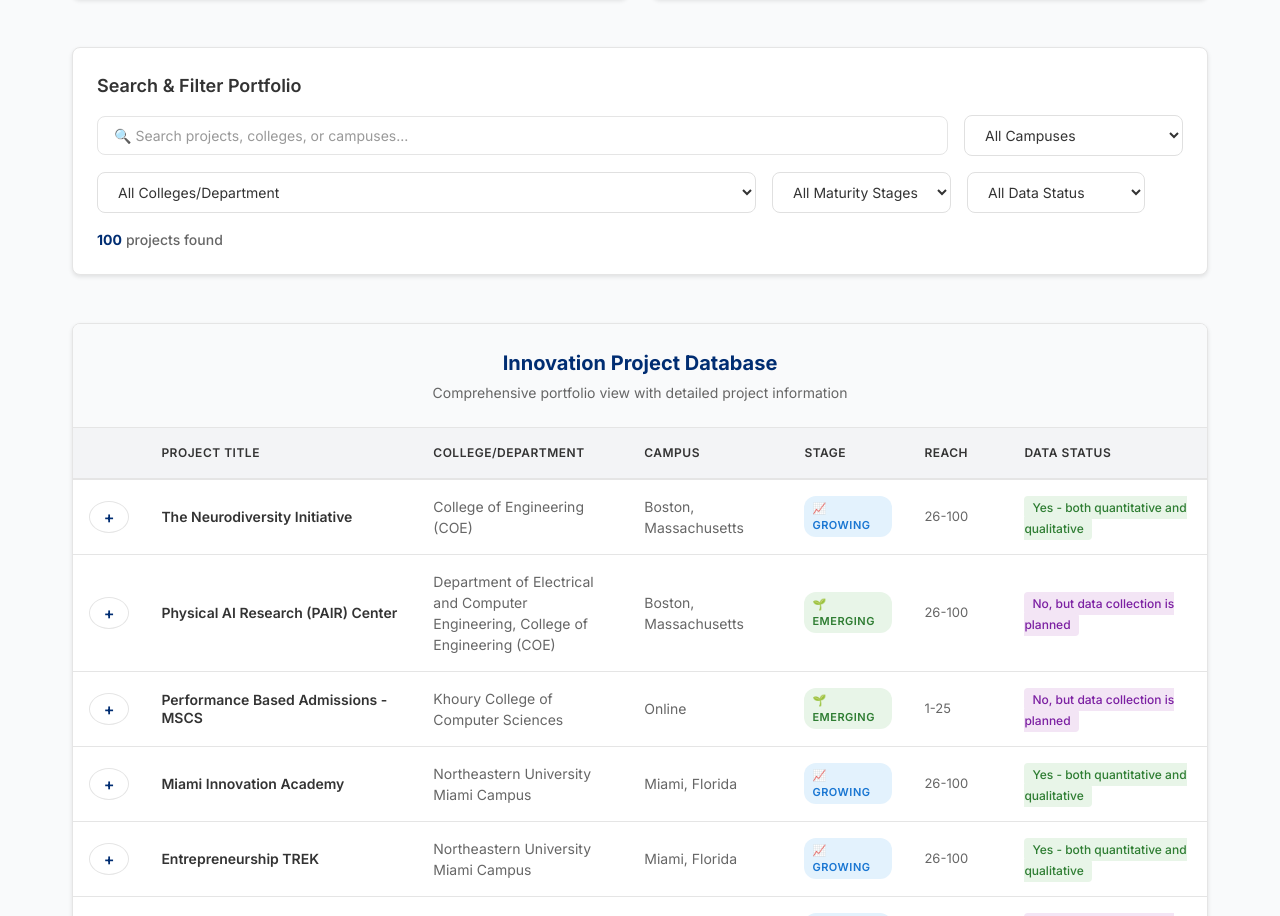
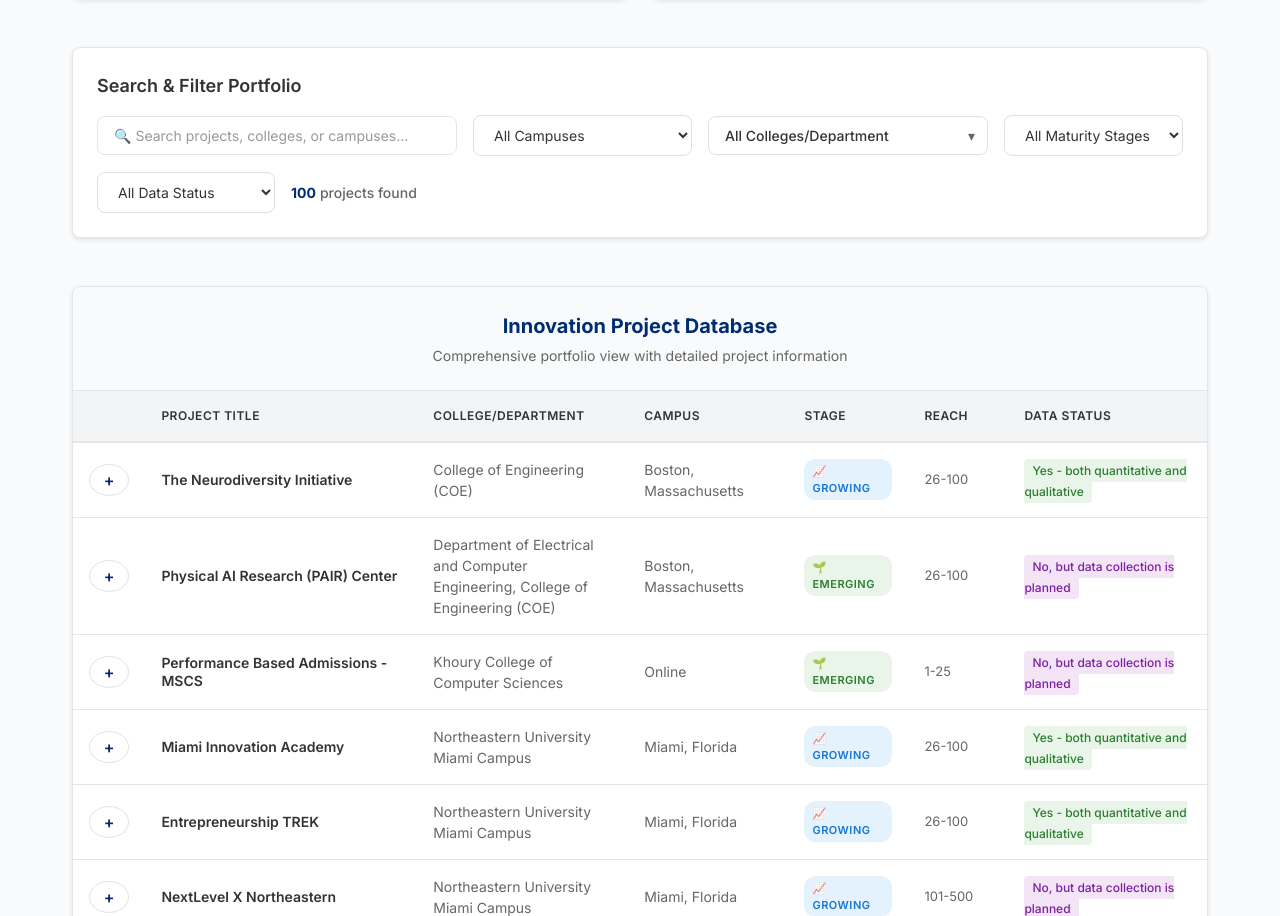
Before and after one commit to markynsai91/Northeastern_Innovation_dashboard, a React (Vite) app: page / in a window 1280 px wide. Shown: the part 2184-3100 px from the top of the page. Built offline with nearby package versions, Linux system fonts and the light colour scheme.

Commit message:
Grouped Filters College/Department

```diff
--- a/src/components/Controls.jsx
+++ b/src/components/Controls.jsx
@@ -1,4 +1,4 @@
-import React, { useState, useEffect, useMemo } from 'react';
+import React, { useState, useEffect, useMemo, useRef } from 'react';
 import { normalizeCollege } from '../utils/collegeGrouping';
 
 const Controls = ({
@@ -9,6 +9,8 @@
   resultCount
 }) => {
   const [searchValue, setSearchValue] = useState('');
+  const [isCollegeDropdownOpen, setIsCollegeDropdownOpen] = useState(false);
+  const collegeDropdownRef = useRef(null);
 
   const campusOptions = useMemo(
     () => [...new Set(data.projects.map(p => p.campus))].sort(),
@@ -23,6 +25,19 @@
   useEffect(() => {
     setSearchValue(activeFilters.search);
   }, [activeFilters.search]);
+
+  useEffect(() => {
+    const handleOutsideClick = (event) => {
+      if (collegeDropdownRef.current && !collegeDropdownRef.current.contains(event.target)) {
+        setIsCollegeDropdownOpen(false);
+      }
+    };
+
+    document.addEventListener('mousedown', handleOutsideClick);
+    return () => {
+      document.removeEventListener('mousedown', handleOutsideClick);
+    };
+  }, []);
 
   // Handle search input
   const handleSearchChange = (e) => {
@@ -88,16 +103,44 @@
         </select>
 
         {/* College Filter */}
-        <select
-          className="filter-select"
-          value={activeFilters.college}
-          onChange={(e) => handleFilterChange('college', e.target.value)}
-        >
-          <option value="all">All Colleges/Department</option>
-          {collegeOptions.map(college => (
-            <option key={college} value={college}>{college}</option>
-          ))}
-        </select>
+        <div className="college-dropdown" ref={collegeDropdownRef}>
+          <button
+            type="button"
+            className="filter-select college-dropdown-trigger"
+            onClick={() => setIsCollegeDropdownOpen((open) => !open)}
+            aria-haspopup="listbox"
+            aria-expanded={isCollegeDropdownOpen}
+          >
+            {activeFilters.college === 'all' ? 'All Colleges/Department' : activeFilters.college}
+          </button>
+          {isCollegeDropdownOpen && (
+            <div className="college-dropdown-menu" role="listbox" aria-label="College/Department Filter">
+              <button
+                type="button"
+                className={`college-dropdown-option ${activeFilters.college === 'all' ? 'selected' : ''}`}
+                onClick={() => {
+                  handleFilterChange('college', 'all');
+                  setIsCollegeDropdownOpen(false);
+                }}
+              >
+                All Colleges/Department
+              </button>
+              {collegeOptions.map((college) => (
+                <button
+                  key={college}
+                  type="button"
+                  className={`college-dropdown-option ${activeFilters.college === college ? 'selected' : ''}`}
+                  onClick={() => {
+                    handleFilterChange('college', college);
+                    setIsCollegeDropdownOpen(false);
+                  }}
+                >
+                  {college}
+                </button>
+              ))}
+            </div>
+          )}
+        </div>
 
         {/* Stage Filter */}
         <select
--- a/src/styles/Dashboard.css
+++ b/src/styles/Dashboard.css
@@ -717,6 +717,63 @@
   border-color: var(--neu-navy);
 }
 
+.college-dropdown {
+  position: relative;
+  min-width: 280px;
+}
+
+.college-dropdown-trigger {
+  width: 100%;
+  text-align: left;
+  padding-right: 34px;
+  position: relative;
+}
+
+.college-dropdown-trigger::after {
+  content: "▾";
+  position: absolute;
+  right: 12px;
+  top: 50%;
+  transform: translateY(-50%);
+  color: #666666;
+  pointer-events: none;
+}
+
+.college-dropdown-menu {
+  position: absolute;
+  top: calc(100% + 6px);
+  left: 0;
+  width: 100%;
+  max-height: 280px;
+  overflow-y: auto;
+  background: #ffffff;
+  border: 1px solid #e0e0e0;
+  border-radius: 8px;
+  box-shadow: 0 8px 24px rgba(0, 0, 0, 0.12);
+  z-index: 50;
+}
+
+.college-dropdown-option {
+  width: 100%;
+  border: none;
+  background: #ffffff;
+  text-align: left;
+  padding: 10px 14px;
+  font-size: 14px;
+  color: #333333;
+  cursor: pointer;
+}
+
+.college-dropdown-option:hover {
+  background: #f6f8fb;
+}
+
+.college-dropdown-option.selected {
+  background: #edf3ff;
+  color: var(--neu-navy);
+  font-weight: 600;
+}
+
 .results-count {
   display: flex;
   align-items: center;
--- a/src/utils/collegeGrouping.js
+++ b/src/utils/collegeGrouping.js
@@ -1,6 +1,6 @@
 const COLLEGE_GROUPS = [
   {
-    label: 'College of Arts Media and Design',
+    label: 'College of Arts, Media and Design (CAMD)',
     matches: (value) =>
       value.includes('college of arts media and design') ||
       value.includes('college of arts, media and design') ||
@@ -20,7 +20,7 @@
       value.includes(' cps')
   },
   {
-    label: 'College of Science',
+    label: 'College of Science (COS)',
     matches: (value) =>
       value.includes('college of science') ||
       /\bcos\b/.test(value)
@@ -32,7 +32,7 @@
       value.includes(' cssh')
   },
   {
-    label: 'DMSB',
+    label: "D'Amore-McKim School of Business (DMSB)",
     matches: (value) => value.includes('dmsb')
   },
   {
@@ -54,6 +54,27 @@
       value.includes('the mills institute')
   },
   {
+    label: 'Career Development and Experiential Learning',
+    matches: (value) =>
+      value.includes('career development and experiential learning') ||
+      value.includes('career development & experiential learning')
+  },
+  {
+    label: 'Student Affairs',
+    matches: (value) =>
+      value.includes('student affairs') ||
+      value.includes('oakland student life') ||
+      value.includes('student services') ||
+      value.includes('network student life')
+  },
+  {
+    label: 'Computing, Mathematics, Engineering, and Natural Sciences (CoMENS)',
+    matches: (value) =>
+      value.includes('london - faculty of computing, mathematics, engineering and natural sciences (comens)') ||
+      value.includes('comens- computing, mathematics, engineering, and natural sciences') ||
+      value.includes('computing, mathematics, engineering, and natural sciences (comens)')
+  },
+  {
     label: 'Roux Institute',
     matches: (value) =>
       value.includes('roux institute') ||
```
